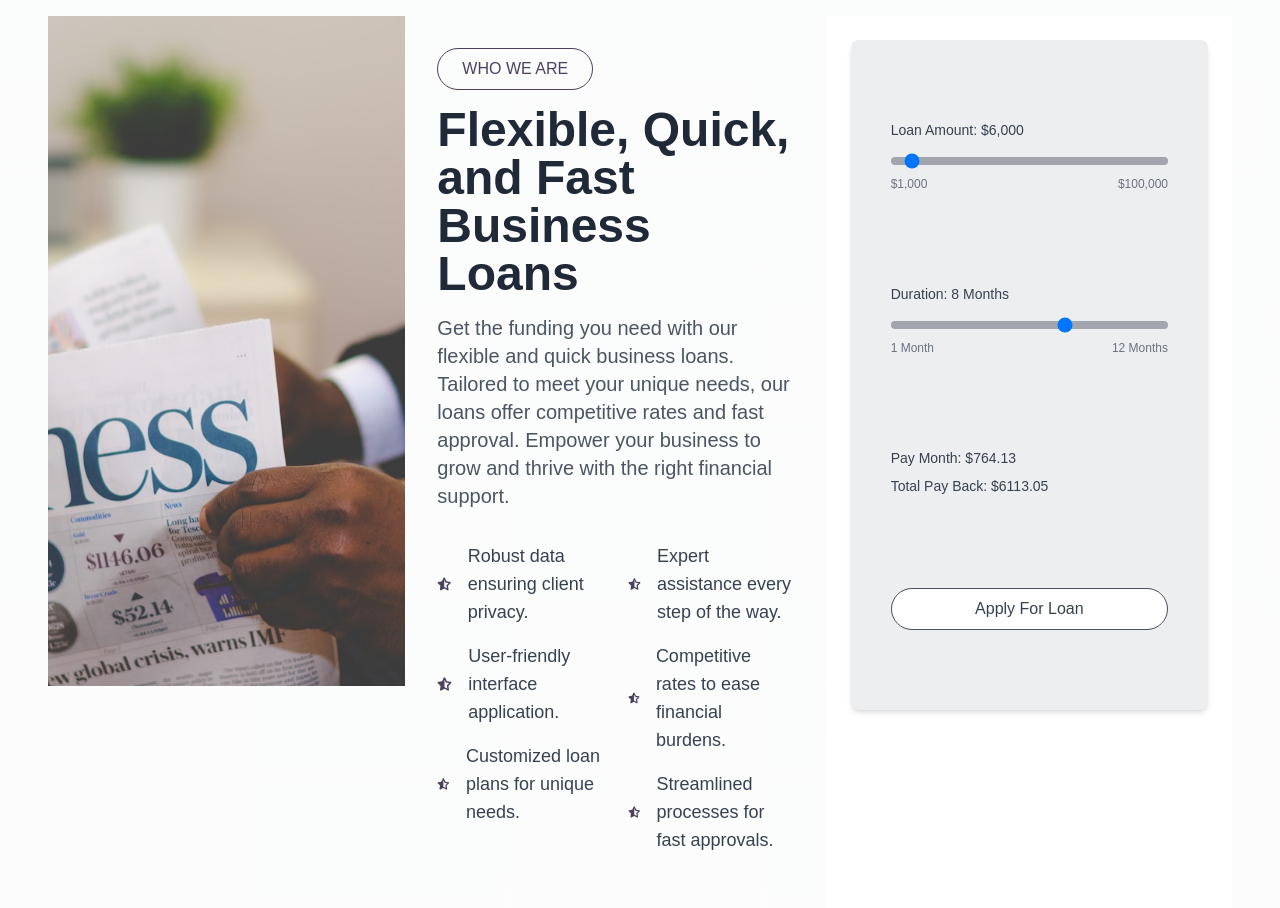
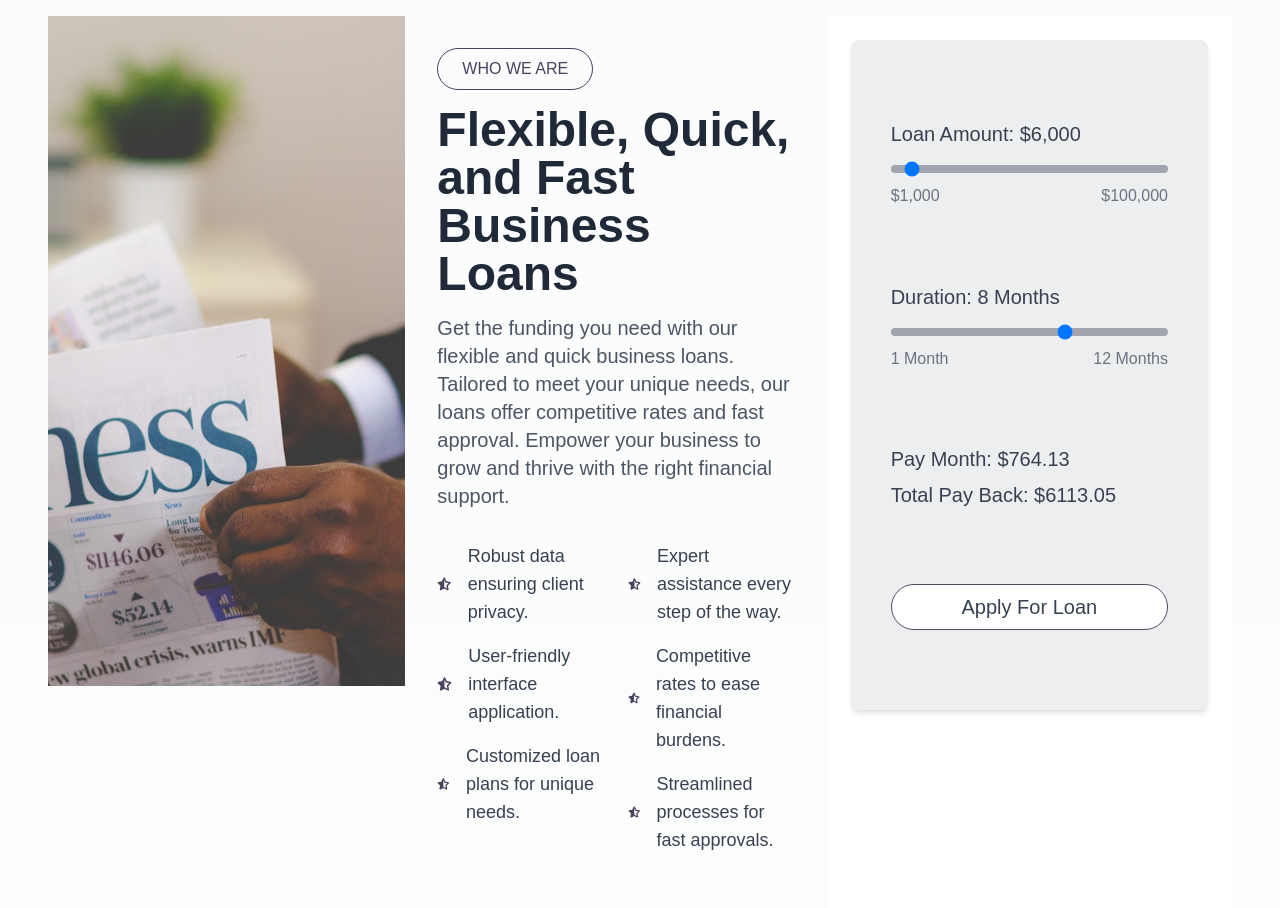
Before and after one commit to KOlivier2119/credora, a Next.js app: page / in a window 1280 px wide. Shown: the part 2620-3528 px from the top of the page. Built offline with nearby package versions, Linux system fonts and the light colour scheme.

Commit message:
Fixing the errors

```diff
--- a/components/CallToAction.tsx
+++ /dev/null
@@ -1,11 +0,0 @@
-import React from 'react'
-
-const CallToAction = () => {
-  return (
-    <div>
-
-    </div>
-  )
-}
-
-export default CallToAction
--- a/components/Footer.tsx
+++ b/components/Footer.tsx
@@ -85,7 +85,7 @@ const Footer = () => {
               width="100%"
               height="250"
               style={{ border: 0, borderRadius: '8px' }}
-              allowFullScreen=""
+              allowFullScreen
               loading="lazy"
               referrerPolicy="no-referrer-when-downgrade"
               className="max-w-full"
--- a/components/Hero.tsx
+++ b/components/Hero.tsx
@@ -6,7 +6,7 @@ import "slick-carousel/slick/slick.css";
 import "slick-carousel/slick/slick-theme.css";
 
 // Custom arrow components
-const CustomNextArrow = (props) => {
+const CustomNextArrow = (props: { className?: string; style?: React.CSSProperties; onClick?: () => void }) => {
   const { className, style, onClick } = props;
   return (
     <div
@@ -26,7 +26,7 @@ const CustomNextArrow = (props) => {
   );
 };
 
-const CustomPrevArrow = (props) => {
+const CustomPrevArrow = (props: { className?: string; style?: React.CSSProperties; onClick?: () => void }) => {
   const { className, style, onClick } = props;
   return (
     <div
@@ -57,7 +57,7 @@ const Hero = () => {
   ];
 
   const [currentSlide, setCurrentSlide] = useState(0);
-  const sliderRef = useRef(null);
+  const sliderRef = useRef<Slider>(null);
 
   // Slider settings
   const settings = {
--- a/components/LoanCalculator.tsx
+++ b/components/LoanCalculator.tsx
@@ -27,7 +27,7 @@ const LoanCalculator = () => {
     <div className="max-w-5xl flex flex-col justify-between py-20 px-10 h-[670px] mx-auto bg-[#EDEEEF] rounded-lg shadow-md text-[#4B4F5E]">
       {/* Loan Amount Slider */}
       <div className="mb-6">
-        <label className="block text-sm font-medium text-gray-700 mb-2">
+        <label className="block text-xl font-medium text-gray-700 mb-2">
           Loan Amount: ${loanAmount.toLocaleString()}
         </label>
         <input
@@ -38,7 +38,7 @@ const LoanCalculator = () => {
           onChange={(e) => setLoanAmount(Number(e.target.value))}
           className="w-full h-2 bg-[#a2a5ad] rounded-lg appearance-none cursor-pointer"
         />
-        <div className="flex justify-between text-xs text-gray-500 mt-1">
+        <div className="flex justify-between text-md text-gray-500 mt-1">
           <span>$1,000</span>
           <span>$100,000</span>
         </div>
@@ -46,7 +46,7 @@ const LoanCalculator = () => {
 
       {/* Loan Duration Slider */}
       <div className="mb-6">
-        <label className="block text-sm font-medium text-gray-700 mb-2">
+        <label className="block text-xl font-medium text-gray-700 mb-2">
           Duration: {loanDuration} Months
         </label>
         <input
@@ -57,21 +57,21 @@ const LoanCalculator = () => {
           onChange={(e) => setLoanDuration(Number(e.target.value))}
           className="w-full h-2 bg-[#a2a5ad] rounded-lg appearance-none cursor-pointer"
         />
-        <div className="flex justify-between text-xs text-gray-500 mt-1">
+        <div className="flex justify-between text-md text-gray-500 mt-1">
           <span>1 Month</span>
           <span>12 Months</span>
         </div>
       </div>
 
       {/* Payment Details */}
-      <div className="space-y-2 text-sm">
+      <div className="space-y-2 text-xl">
         <p className="text-gray-700">Pay Month: ${monthlyPayment.toFixed(2)}</p>
         <p className="text-gray-700">Total Pay Back: ${totalPayback.toFixed(2)}</p>
       </div>
 
       {/* Apply Button */}
       <button
-        className="mt-6 w-full bg-white text-gray-700 border border-[#4B4F5E] rounded-full py-2 px-4 hover:bg-gray-100 transition-colors"
+        className="mt-6 w-full bg-white text-gray-700 border border-[#4B4F5E] rounded-full py-2 px-4 hover:bg-gray-100 transition-colors text-xl"
       >
         Apply For Loan
       </button>
```
Also changed, not shown: components/BusinessLoansSection.tsx (deleted).
